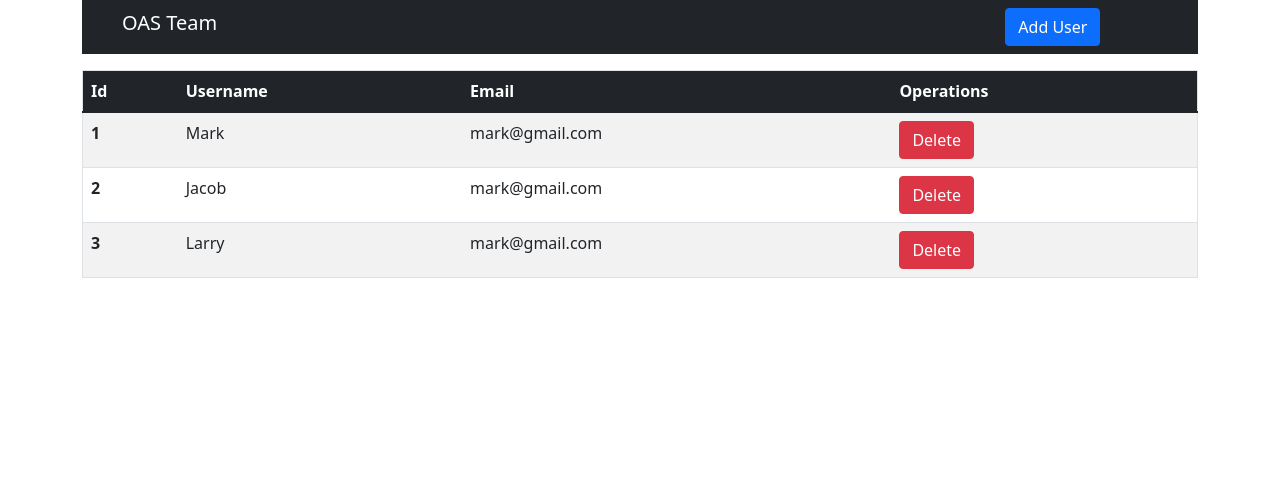
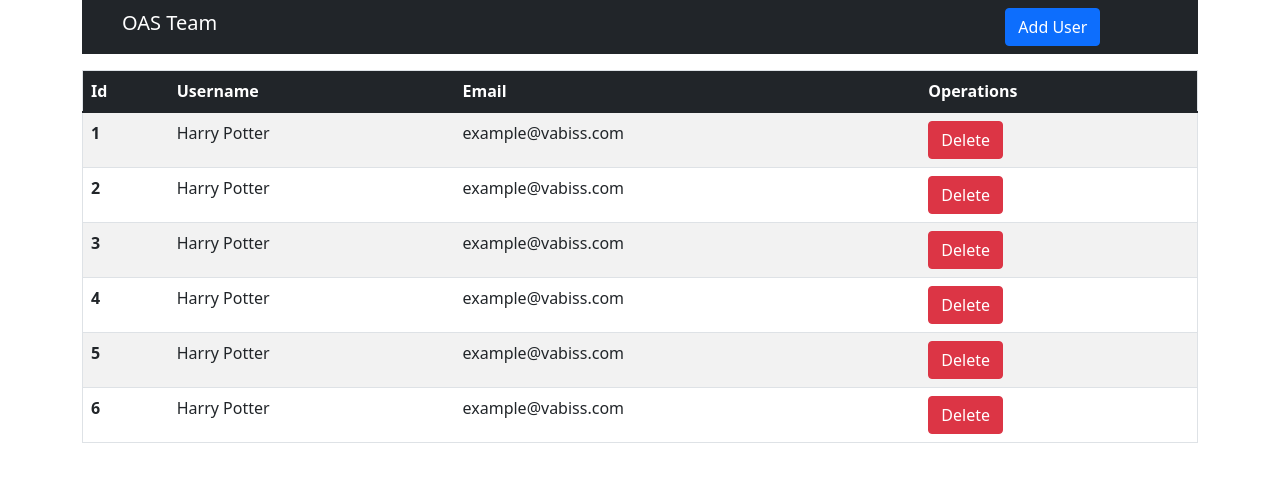
Before and after one commit to rahimasalman/Oas-front, a React (Create React App) app: page /home in a window 1280 px wide. Shown: the top 482 px of the page. Built offline with nearby package versions, Linux system fonts and the light colour scheme.

Commit message:
Created functionality of deleting

```diff
--- a/src/AddUser.js
+++ b/src/AddUser.js
@@ -1,56 +1,53 @@
-import React, {useState} from 'react';
-import {Link} from 'react-router-dom'
-import {
-    Form,
-    FormGroup,
-    Label,
-    Input,
-    Button
-} from 'reactstrap'
+import React, { useState } from 'react'
+import { Link } from 'react-router-dom'
+import { Form, FormGroup, Label, Input, Button } from 'reactstrap'
 
-const AddUser = () =>{
+const AddUser = () => {
   const [user, setUser] = useState({
-        username: "",
-        email: ""
-    });
-    const {username, email} = user
-    const onInputChange= (e) => {
-        setUser({...user, [e.target.name]: e.target.value})
-    };
+    username: '',
+    email: '',
+  })
+
+  const { username, email } = user
+  const onInputChange = (e) => {
+    setUser({ ...user, [e.target.name]: e.target.value })
+  }
 
   const onSubmit = (e) => {
-        e.preventDefault();
+    e.preventDefault()
   }
 
   return (
     <>
       <h2 className="text-center mb-4">Add a user</h2>
-            <Form className="container m-3" onSubmit={e=> onSubmit(e)}>
+      <Form className="container m-3" onSubmit={(e) => onSubmit(e)}>
         <FormGroup>
           <Label>Name</Label>
-                    <Input type='text'
+          <Input
+            type="text"
             name="username"
             placeholder="Enter Name"
             value={username}
-                           onChange={e => onInputChange(e)}
-                    ></Input>
+            onChange={(e) => onInputChange(e)}></Input>
         </FormGroup>
         <FormGroup>
           <Label>Email</Label>
-                    <Input type='email'
+          <Input
+            type="email"
             placeholder="Enter email"
             value={email}
             name="email"
-                    onChange={e => onInputChange(e)}></Input>
+            onChange={(e) => onInputChange(e)}></Input>
         </FormGroup>
-                <Button type='submit' color="success">
+        <Button type="submit" color="success">
           Submit
         </Button>
-                <Link to="/home" className="btn btn-danger m-2">Cancel</Link>
+        <Link to="/home" className="btn btn-danger m-2">
+          Cancel
+        </Link>
       </Form>
     </>
-
-    );
+  )
 }
 
-export default AddUser;
+export default AddUser
--- a/src/Home.js
+++ b/src/Home.js
@@ -1,25 +1,19 @@
-import React from 'react';
-import {Link} from 'react-router-dom'
-import {
-    Nav,
-    Navbar,
-    NavItem,
-    NavbarBrand,
-    Row,
-    Col
-}
-from 'reactstrap'
+import React, { useState } from 'react'
+import { Link } from 'react-router-dom'
+import { Nav, Navbar, NavItem, NavbarBrand, Row, Col } from 'reactstrap'
+import data from './data.js'
+function Home() {
+  const [users, setUsers] = useState(data)
+  const deleteUser = (id) => setUsers(users.filter((user) => user.ID !== id))
 
-function Home(props) {
   return (
     <div className="container">
       <Navbar color="dark" dark className="mb-3">
-             <Row className='w-100 mx-3' >
+        <Row className="w-100 mx-3">
           <Col lg={10}>
-                 <NavbarBrand href="/home"> OAS Team
-                 </NavbarBrand>
+            <NavbarBrand href="/home"> OAS Team</NavbarBrand>
           </Col>
-                 <Col lg={2}  >
+          <Col lg={2}>
             <Nav>
               <NavItem>
                 <Link className="btn btn-primary" to="/add">
@@ -41,29 +35,57 @@ function Home(props) {
           </tr>
         </thead>
         <tbody>
-                   <tr>
+          {users.map((item, index) => {
+            return (
+              <tr key={index}>
+                <th scope="row">{item.ID}</th>
+                <td>{item.Username}</td>
+                <td>{item.Email}</td>
+                <td>
+                  <button
+                    type="button"
+                    className="btn btn-danger"
+                    onClick={() => deleteUser(item.ID)}>
+                    Delete
+                  </button>
+                </td>
+              </tr>
+            )
+          })}
+          {/* <tr>
             <th scope="row">1</th>
             <td>Mark</td>
             <td>mark@gmail.com</td>
-                       <td><Link to="/"  className="btn btn-danger">Delete</Link></td>
+            <td>
+              <Link to="/" className="btn btn-danger">
+                Delete
+              </Link>
+            </td>
           </tr>
           <tr>
             <th scope="row">2</th>
             <td>Jacob</td>
             <td>mark@gmail.com</td>
-                       <td><Link to="/"  className="btn btn-danger">Delete</Link></td>
+            <td>
+              <Link to="/" className="btn btn-danger">
+                Delete
+              </Link>
+            </td>
           </tr>
           <tr>
             <th scope="row">3</th>
             <td>Larry</td>
             <td>mark@gmail.com</td>
-                       <td><Link to="/"  className="btn btn-danger">Delete</Link></td>
-                   </tr>
+            <td>
+              <Link to="/" className="btn btn-danger">
+                Delete
+              </Link>
+            </td>
+          </tr> */}
         </tbody>
       </table>
-
     </div>
-    );
+  )
 }
 
-export default Home;
+export default Home
--- a/src/data.js
+++ b/src/data.js
@@ -1,33 +1,34 @@
-export const employees = [
+const data = [
   {
     ID: 1,
-    Username: "Harry Potter"
+    Username: 'Harry Potter',
     Email: 'example@vabiss.com',
-
   },
   {
     ID: 2,
-    Username: "Harry Potter"
-    Email: 'example@vabiss.com
+    Username: 'Harry Potter',
+    Email: 'example@vabiss.com',
   },
   {
     ID: 3,
-    Username: "Harry Potter"
-    Email: 'example@vabiss.com
+    Username: 'Harry Potter',
+    Email: 'example@vabiss.com',
   },
   {
     ID: 4,
-    Username: "Harry Potter"
-    Email: 'example@vabiss.com
+    Username: 'Harry Potter',
+    Email: 'example@vabiss.com',
   },
   {
     ID: 5,
-    Username: "Harry Potter"
-    Email: 'example@vabiss.com
+    Username: 'Harry Potter',
+    Email: 'example@vabiss.com',
   },
   {
     ID: 6,
-    Username: "Harry Potter"
-    Email: 'example@vabiss.com
+    Username: 'Harry Potter',
+    Email: 'example@vabiss.com',
   },
 ]
+
+export default data
```
Also changed, not shown: src/pages/Dashboard/Dashboard.js (+1 -7 lines), 1 other file (tests, documents, lock files or other folders). Lines whose indentation alone changed are shown as unchanged.
